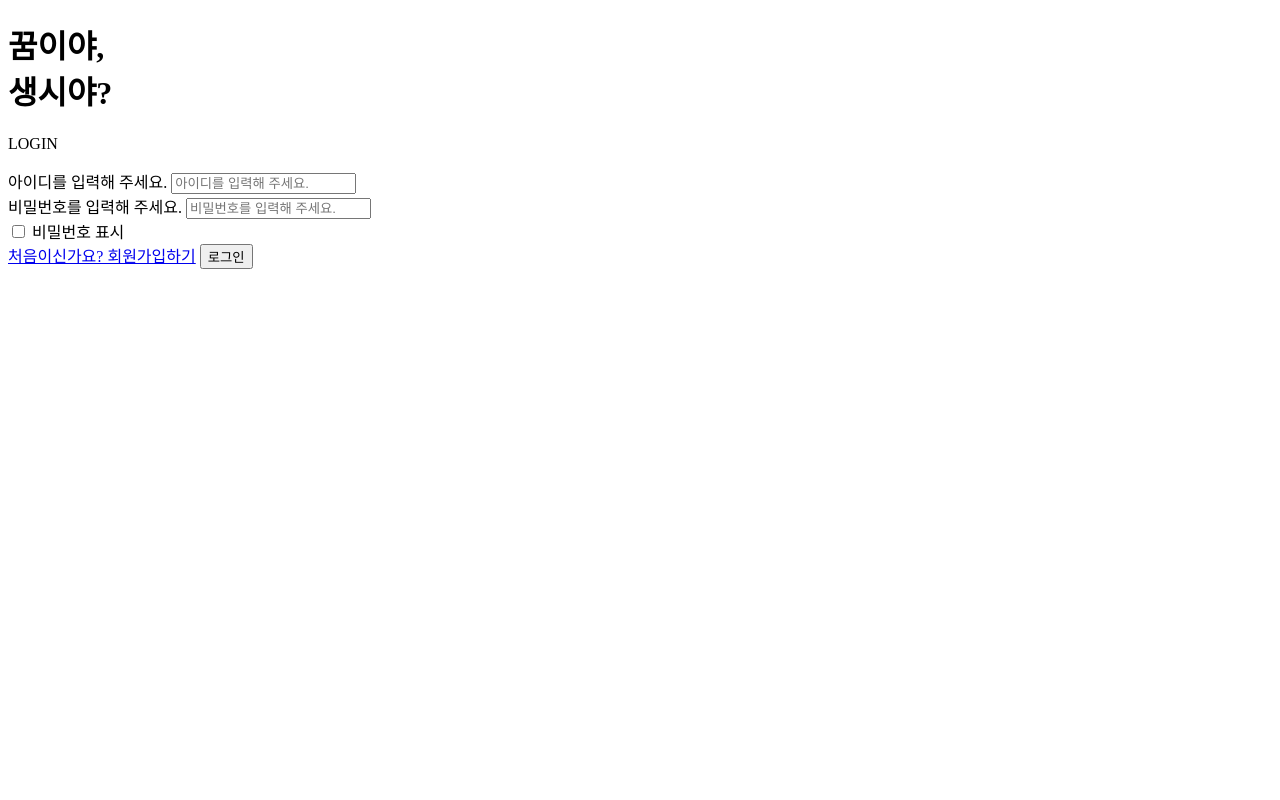
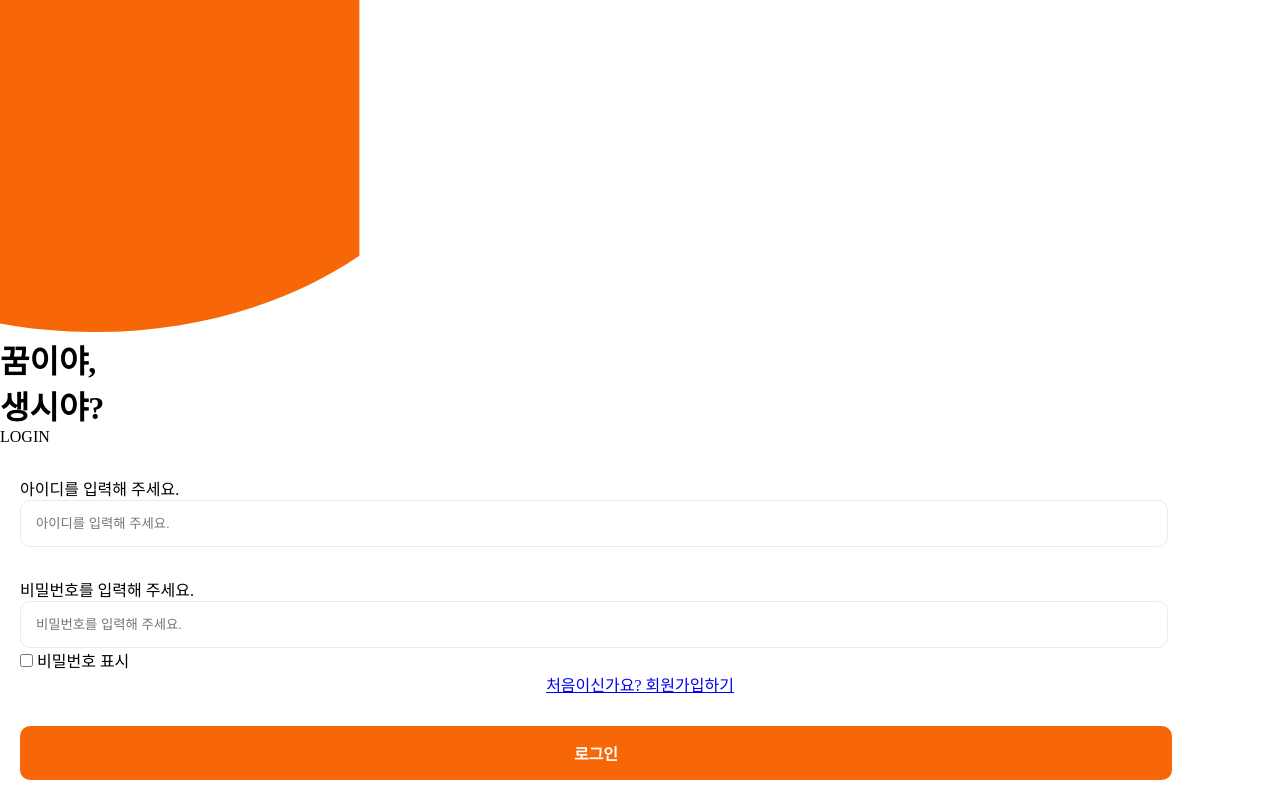
Before and after one commit to DreamOrReality/Dream-or-Reality-F, a plain HTML site: page login.html in a window 1280 px wide. Drawn offline with Linux system fonts and the light colour scheme.

Commit message:
assets. 이미지 추가 및 약간 수정

```diff
--- /dev/null
+++ b/css/login.css
@@ -0,0 +1,55 @@
+@font-face {
+    font-family: 'PartialSansKR-Regular';
+    src: url('https://cdn.jsdelivr.net/gh/projectnoonnu/noonfonts_2307-1@1.1/PartialSansKR-Regular.woff2') format('woff2');
+    font-weight: normal;
+    font-style: normal;
+}
+
+*{
+    padding: 0;
+    margin: 0;
+}
+
+.container { /*전체적인 좌우 마진*/
+    margin-left: 20px;
+    margin-right: 20px;
+}
+
+/* 로그인 폼 스타일 */
+.user-id,
+.user-password {
+    margin-top: 30px;
+}
+
+.input-user-id,
+.input-user-password {
+    padding: 15px;
+    border-radius: 10px;
+    border: 1px solid #EAEAEA;
+    width: 90%; /*더 고민할 필요가 있음*/
+}
+
+.check-password {
+    margin: 0, 20px, 0, 20px;
+}
+
+/*회원가입 / 로그인 스타일*/
+.login-container {
+    margin: 20px, 0, 20px, 0;
+}
+
+.login-btn {
+    /*스타일*/
+    width: 90%;
+    padding: 15px;
+    background-color: #F76707;
+    color: #ffffff;
+    border-radius: 10px;
+    border-style: none;
+    /*폰트*/
+    font-size: 16px;
+    font-weight: bold;
+    /*포지션*/
+    position: fixed;
+    bottom: 20px;
+}
--- a/login.html
+++ b/login.html
@@ -3,19 +3,20 @@
 <head>
     <meta charset="UTF-8">
     <meta name="viewport" content="width=device-width, initial-scale=1.0">
-    <link rel="stylesheet" href="../css/login.css">
+    <link rel="stylesheet" href="./css/login.css">
     <title>로그인</title>
 </head>
 <body>
     <!--타이틀-->
     <div class="title-container">
-        <div class="circle"></div>
+        <img src="/assets/images/Intersect.svg">
         <h1>꿈이야,<br>생시야?</h1>
         <p>LOGIN</p>
     </div>
 
+    <div class="container">
         <!--로그인 폼-->
-    <div class="container">
+        <div class="login-container">
             <!--action에 경로 추가-->
             <form action="#" method="post">
                 <!--사용자 아이디 입력-->
@@ -37,8 +38,9 @@
 
         <!--회원가입 / 로그인 버튼-->
         <div class="button-container">
-        <a href="./join.html">처음이신가요? 회원가입하기</a>
+            <a href="./join.html" style="display: block; text-align: center;">처음이신가요? 회원가입하기</a><br>
             <button type="button" class="login-btn" onclick="submitLogin()">로그인</button><!--홈 화면 이동 로직 작성하기-->
+        </div>
     </div>
 
     <script src="../js/login.js"></script>
```
Also changed, not shown: assets/images/Intersect.svg (added). Lines whose indentation alone changed are shown as unchanged.
